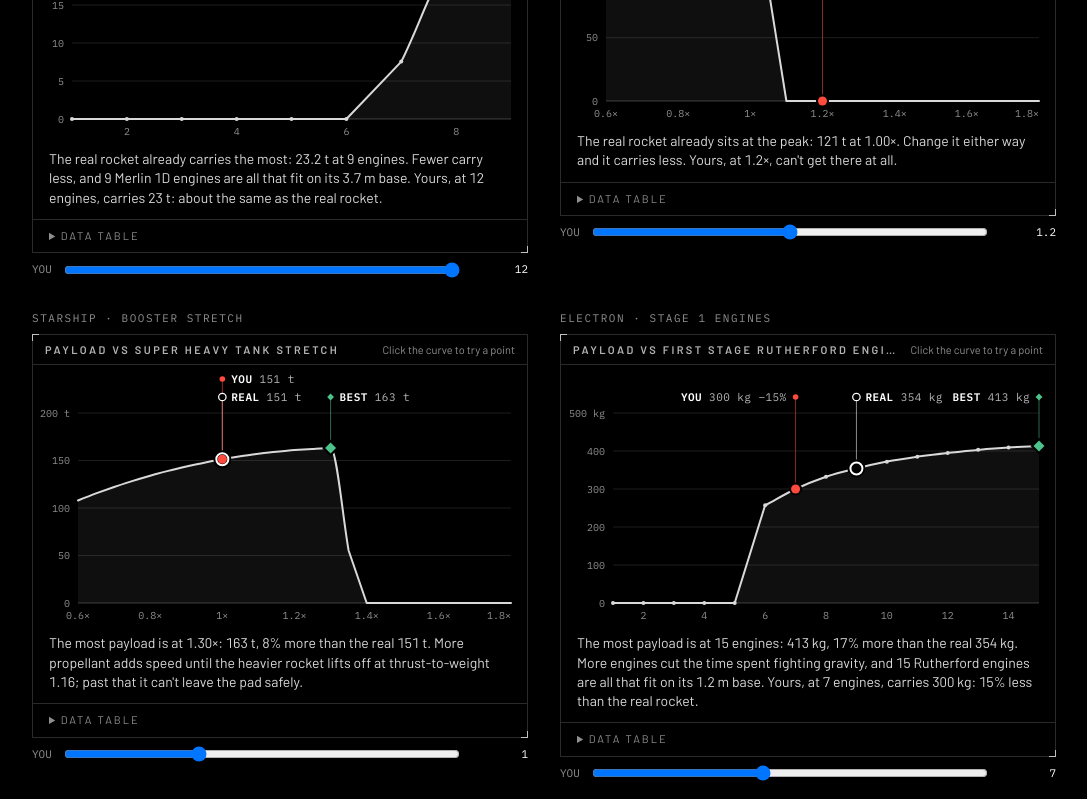
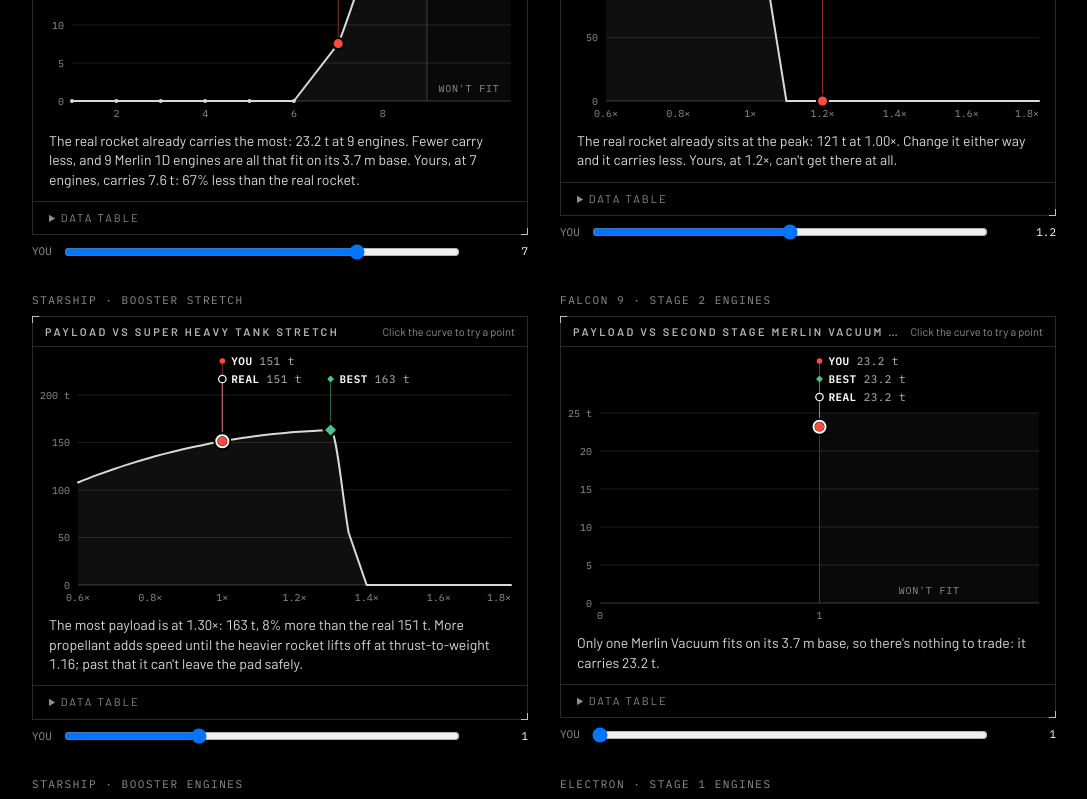
Before and after one commit to Allghelierce/Penumbra, a Next.js app in the folder doodle-to-starship/: page /dev/trade in a window 1280 px wide. Shown: the part 720-1519 px from the top of the page, without its empty margins (96-1183 px from the left). Built offline with nearby package versions, Linux system fonts and the light colour scheme.

Commit message:
Show payloads under 100 t to a tenth, and a won't-fit zone where an engine sweep hits its limit

```diff
--- a/doodle-to-starship/app/dev/trade/page.tsx
+++ b/doodle-to-starship/app/dev/trade/page.tsx
@@ -11,9 +11,11 @@
 const CASES: { title: string; template: string; sweep: TradeSweep; destination?: DestinationId; start?: number }[] = [
   { title: "Falcon 9 · stage 1 stretch", template: "falcon9", sweep: { kind: "tank-stretch", stageIndex: 0 }, start: 1.45 },
   { title: "Falcon 9 · stage 2 stretch", template: "falcon9", sweep: { kind: "tank-stretch", stageIndex: 1 } },
-  { title: "Falcon 9 · stage 1 engines", template: "falcon9", sweep: { kind: "engine-count", stageIndex: 0 }, start: 12 },
+  { title: "Falcon 9 · stage 1 engines", template: "falcon9", sweep: { kind: "engine-count", stageIndex: 0 }, start: 7 },
   { title: "Saturn V · stage 1 stretch", template: "saturn-v", sweep: { kind: "tank-stretch", stageIndex: 0 }, start: 1.2 },
   { title: "Starship · booster stretch", template: "starship", sweep: { kind: "tank-stretch", stageIndex: 0 } },
+  { title: "Falcon 9 · stage 2 engines", template: "falcon9", sweep: { kind: "engine-count", stageIndex: 1 } },
+  { title: "Starship · booster engines", template: "starship", sweep: { kind: "engine-count", stageIndex: 0 }, start: 30 },
   { title: "Electron · stage 1 engines", template: "electron", sweep: { kind: "engine-count", stageIndex: 0 }, start: 7 },
   { title: "Electron · stage 1 stretch to Mars", template: "electron", sweep: { kind: "tank-stretch", stageIndex: 0 }, destination: "mars-transfer", start: 1.3 },
 ];
@@ -49,7 +51,7 @@
         ))}
         <div className="w-[428px] space-y-6">
           <Demo title="Compact · Falcon 9 stage 1" curve={curves[0].curve} start={1.45} compact />
-          <Demo title="Compact · Electron engines" curve={curves[5].curve} start={7} compact />
+          <Demo title="Compact · Electron engines" curve={curves[7].curve} start={7} compact />
         </div>
       </div>
     </main>
--- a/doodle-to-starship/components/TradeChart.tsx
+++ b/doodle-to-starship/components/TradeChart.tsx
@@ -6,7 +6,7 @@
 import { useEffect, useMemo, useRef, useState, type KeyboardEvent, type PointerEvent } from "react";
 import type { TradeCurve, TradePoint } from "@/lib/design";
 import { km } from "@/lib/physics/format";
-import { explainCurve } from "@/lib/trade";
+import { explainCurve, type SweptCurve } from "@/lib/trade";
 
 type MarkKey = "real" | "best" | "you";
 
@@ -110,7 +110,7 @@
   const v = Math.max(0, kg);
   if (!tonnes) return `${Math.round(v).toLocaleString("en-US")} kg`;
   if (v <= 0) return "0 t";
-  return v >= 10_000 ? `${Math.round(v / 1000).toLocaleString("en-US")} t` : `${(v / 1000).toFixed(1)} t`;
+  return v >= 100_000 ? `${Math.round(v / 1000).toLocaleString("en-US")} t` : `${(v / 1000).toFixed(1)} t`;
 }
 
 const pct = (a: number, b: number) => Math.round((a / b - 1) * 100);
@@ -182,7 +182,8 @@
 }
 
 interface Props {
-  curve: TradeCurve;
+  /** A trade curve; when its `limit` ends the sweep (no more engines fit), the plot shows a "won't fit" zone past it. */
+  curve: SweptCurve;
   /** x of the user's modified rocket. */
   currentX: number;
   /** Called with the swept value of the point the user clicked. */
@@ -232,14 +233,17 @@
     });
     const padL = Math.ceil(Math.max(...yLabels.map((s) => s.length)) * TICK_W) + 14;
 
+    const plotW = Math.max(40, width - padL - PAD_R);
     let lo = xs[0] ?? 0;
     let hi = xs[xs.length - 1] ?? 1;
-    if (hi - lo < 1e-9) [lo, hi] = [lo - 0.5, hi + 0.5];
-    const plotW = Math.max(40, width - padL - PAD_R);
+    // The sweep stops because nothing more fits: leave room past the end to say so.
+    const limitX = curve.limit && pts.length && Math.abs(curve.limit.x - hi) < 1e-9 ? hi : null;
+    if (hi - lo < 1e-9) [lo, hi] = limitX != null ? [lo - 1, hi] : [lo - 0.5, hi + 0.5];
+    if (limitX != null) hi += Math.max(curve.unit === "×" ? 0 : 1, (84 * (hi - lo)) / Math.max(1, plotW - 84));
     const sx = (x: number) => padL + ((Math.min(hi, Math.max(lo, x)) - lo) / (hi - lo)) * plotW;
     const integers = curve.unit !== "×" && xs.every(Number.isInteger);
     const xStep = Math.max(integers ? 1 : 0, niceStep(hi - lo, Math.max(2, Math.floor(plotW / 80))));
-    const xTicks = ticks(lo, hi, integers ? Math.round(xStep) : xStep);
+    const xTicks = ticks(lo, hi, integers ? Math.round(xStep) : xStep).filter((v) => limitX == null || v <= limitX + 1e-9);
 
     const realKg = at(curve.realX);
     const marks = (["real", "best", "you"] as const)
@@ -274,7 +278,8 @@
     const area = pts.length > 1 ? `${line}L${f(sx(xs[xs.length - 1]))},${bottom}L${f(sx(xs[0]))},${bottom}Z` : "";
     const maxDv = Math.max(0, ...pts.map((p) => p.totalDeltaVMps));
 
-    return { pts, at, nearest, allZero, tonnes, yTicks, yLabels, padL, plotW, lo, hi, sx, sy, xTicks, marks, placed, top, bottom, line, area, maxDv, height: bottom + PAD_B };
+    const limitPx = limitX == null ? null : sx(limitX);
+    return { pts, at, nearest, allZero, tonnes, yTicks, yLabels, padL, plotW, lo, hi, sx, sy, xTicks, marks, placed, top, bottom, line, area, maxDv, limitPx, height: bottom + PAD_B };
   }, [curve, currentX, width, plotHeight]);
 
   const n = g.pts.length;
@@ -319,6 +324,7 @@
       </header>
 
       <div ref={wrapRef} className="relative">
+        {n > 0 && (
           <svg
             ref={svgRef}
             width={width}
@@ -352,6 +358,26 @@
               </text>
             ))}
 
+            {g.limitPx != null && (
+              <g>
+                <rect x={g.limitPx} y={g.top} width={g.padL + g.plotW - g.limitPx} height={plotHeight} fill="#fff" fillOpacity={0.035} />
+                <line x1={g.limitPx} x2={g.limitPx} y1={g.top} y2={g.bottom} stroke="#3a3a3a" />
+                {/* Along the bottom, clear of the markers that sit at the limit, which is usually the top of the curve. */}
+              <text
+                x={(g.limitPx + g.padL + g.plotW) / 2}
+                y={g.bottom - 9}
+                textAnchor="middle"
+                fontSize={10}
+                letterSpacing="0.08em"
+                fill="var(--haze)"
+                stroke="#090909"
+                strokeWidth={4}
+                paintOrder="stroke"
+              >
+                  WON&apos;T FIT
+                </text>
+              </g>
+            )}
             {g.area && !g.allZero && <path d={g.area} fill="#fff" fillOpacity={0.06} />}
             <path d={g.line} fill="none" stroke={g.allZero ? "#555" : "#d9d9d9"} strokeWidth={2} strokeLinejoin="round" strokeLinecap="round" />
             {/* Engine counts are whole numbers: a dot on each one says the line only joins them up. */}
@@ -403,7 +429,6 @@
               );
             })}
 
-          {n > 0 && (
             <rect
               x={g.padL - 8}
               y={g.top - 4}
@@ -416,8 +441,8 @@
               onPointerLeave={() => setCursor(null)}
               onClick={onClick}
             />
+          </svg>
         )}
-        </svg>
 
         {hp && (
           <div
```
Also changed, not shown: 1 other file (tests, documents, lock files or other folders). Lines whose indentation alone changed are shown as unchanged.
